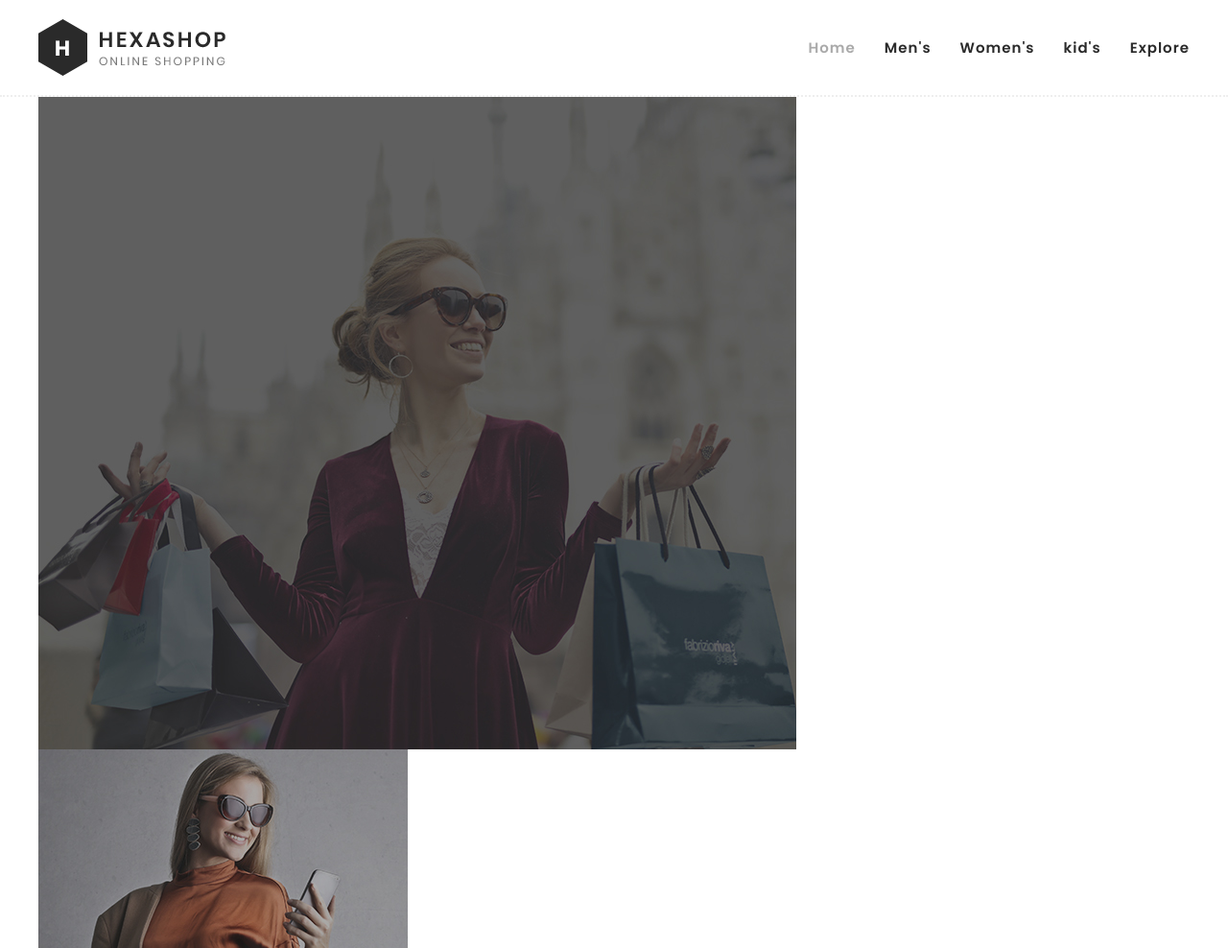
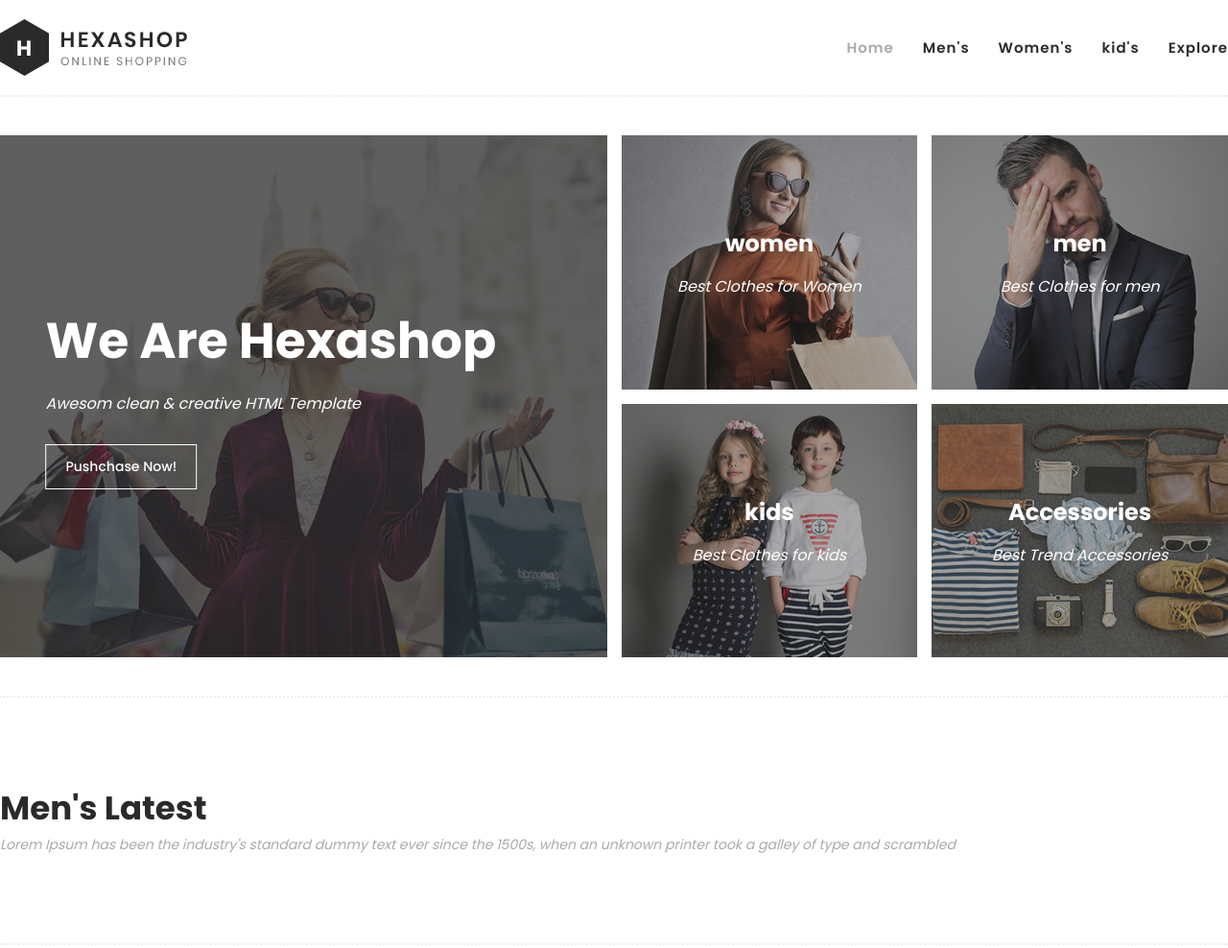
Before and after one commit to hyunjee0325/HEXA_website, a plain HTML site: page index.html in a window 1280 px wide. Shown: the top 988 px of the page at 96% size. Drawn offline with Linux system fonts and the light colour scheme.

Commit message:
섹션 작업중

```diff
--- a/css/common.css
+++ b/css/common.css
@@ -3,33 +3,72 @@
 root
 ---------------------------------------------
 */
-:root{
+:root {
   /* font */
-  --f-m-color : #2a2a2a;
-  --f-g-color : #aaa;
-  --f-n-size : .9375rem;
-
+  --f-m-color: #2a2a2a;
+  --f-g-color: #aaa;
+  --f-n-size: 0.9375rem;
 
   /* color */
-  --bg-color : #2a2a2a;
-
+  --bg-color: #2a2a2a;
 
   /* element interval */
-  --el-s-interval : 1.875rem;
- }
+  --el-s-interval: 1.875rem;
+}
 
- /*
+/*
 ---------------------------------------------
 container - fit center element
 ---------------------------------------------
 */
-.container{
-  width: 1200px;
+.container {
+  width: 100%;
+  max-width: 1280px;
   height: auto;
   margin: auto;
 }
 
+/* Sub Section Padding */
+.sub-section {
+  padding: 5.625rem 0;
+}
+
 /* dot button */
-.dot-bottom{
+.dot-bottom {
   border-bottom: 2px dotted #eee;
 }
+
+/* common button style */
+.common-btn {
+  font-size: 0.875rem;
+  border: 1px solid #fff;
+  font-weight: 500;
+  color: #fff;
+  width: fit-content;
+  padding: 0.75rem 1.25rem;
+  transition: all 0.4s;
+}
+
+.common-btn:hover {
+  color: var(--f-m-color);
+  background: #fff;
+}
+
+/* Section Title style */
+.section-title {
+  width: 100%;
+  height: auto;
+}
+
+.section-title h3 {
+  font-size: 2.125rem;
+  font-weight: 700;
+  color: var(--f-m-color);
+}
+
+.section-title p {
+  font-size: 0.875rem;
+  color: var(--f-g-color);
+  font-style: italic;
+  font-weight: 400;
+}
--- a/css/custom.css
+++ b/css/custom.css
@@ -1,35 +1,153 @@
-.wrapper{
+.wrapper {
   width: 100%;
   height: auto;
 }
 
 /* header style */
-header{
+header {
   width: 100%;
   height: auto;
   padding: 1.25rem 0;
 }
 
-header .container{
+header .container {
   display: flex;
   justify-content: space-between;
   align-items: center;
 }
 
-header .navi{
+header .navi {
   display: flex;
   column-gap: var(--el-s-interval);
 }
 
-header .navi a{
+header .navi a {
   font-weight: 600;
   font-size: var(--f-n-size);
   letter-spacing: 1px; /* 글자와 글자 사이의 간격 */
   color: var(--f-m-color);
-  transition: all .4s;
+  transition: all 0.4s;
 }
 
 header .navi a:hover,
-header .navi li.active a{
+header .navi li.active a {
   color: var(--f-g-color);
 }
+
+/* Hero Section Style */
+.hero {
+  padding: 2.5rem 0;
+}
+
+.hero .container {
+  display: flex;
+  column-gap: 0.9375rem;
+}
+
+.hero .container img {
+  width: 100%;
+  height: 100%;
+}
+
+.hero .container .left-side,
+.hero .container .right-side {
+  width: 50%;
+  position: relative;
+}
+
+.hero .container .right-side {
+  display: flex;
+  flex-wrap: wrap;
+  gap: 0.9375rem;
+}
+
+.hero .container .right-side > div {
+  width: calc(50% - 0.4688rem);
+  position: relative;
+}
+
+.hero .left-side .inside-txt {
+  position: absolute;
+  color: #ffffff; /* a태그와 input태그는 색상 상속 안됨 */
+  width: 85%;
+  height: 100%;
+  left: 50%;
+  transform: translateX(-50%);
+  display: flex;
+  flex-direction: column;
+  justify-content: center;
+}
+
+.hero .left-side .inside-txt h4 {
+  font-size: 3.25rem;
+  font-weight: 700;
+}
+
+.hero .left-side .inside-txt span {
+  font-style: italic;
+  font-weight: 400;
+  margin: 0.875rem 0 1.875rem;
+}
+
+.hero .right-side .inside-grid-txt {
+  position: absolute;
+  width: 100%;
+  height: 100%;
+  display: flex;
+  flex-direction: column;
+  justify-content: center;
+  align-items: center;
+  row-gap: 0.9375rem;
+  color: #ffffff;
+}
+
+.hero .right-side .inside-grid-txt h4 {
+  font-size: 1.5rem;
+  font-weight: 700;
+}
+
+.hero .right-side .inside-grid-txt span {
+  font-style: italic;
+}
+
+.hero .right-side .hover-box {
+  position: absolute;
+  width: 90%;
+  height: 90%;
+  background: rgba(
+    42,
+    42,
+    42,
+    0.9
+  ); /* a(알파값)이 투명도이며, 자식요소에게 상속안됨 */
+  color: #fff;
+  z-index: 999; /* static이 아닌 포지션 요소가 겹쳤을 때 높은 숫자가 위로 올라감 */
+  _opacity: 0.9; /* 투명도조절: 0~1상의 값 - 자식에게 상속됨*/
+  top: 50%;
+  left: 50%;
+  transform: translate(-50%, -50%);
+  display: flex;
+  flex-direction: column;
+  align-items: center;
+  justify-content: center;
+  padding: 0.75rem;
+  opacity: 0; /* 사라지는 효과로 사용할 겨우 요소는 그대로 남고 보이지 안게 된다. 이럴 경우visibility 속성의 값을  hidden, visible로 변경하여 이용한다*/
+  visibility: hidden;
+  transition: all 0.4s;
+}
+
+.hero .right-side .hover-box h4 {
+  font-size: 1.25rem;
+}
+
+.hero .right-side .hover-box span {
+  text-align: center;
+  font-size: 0.875rem;
+  padding: 0.755rem 0;
+  font-weight: 300;
+}
+
+.hero .container .right-side > div:hover .hover-box {
+  opacity: 1;
+  visibility: visible;
+}
--- a/index.html
+++ b/index.html
@@ -36,24 +36,72 @@
     <section class="hero dot-bottom">
       <div class="container">
         <div class="left-side">
+          <div class="inside-txt"><h4>We Are Hexashop</h4>
+          <span>Awesom clean & creative HTML Template</span>
+        <a href="#" class="common-btn">Pushchase Now!</a></div>
           <img src="images/left-banner-image.jpg" alt="landing image">
         </div>
         <div class="right-side">
           <div class="right-grid-1">
+            <div class="hover-box">
+              <h4>women</h4>
+              <span>Lorem Ipsum is simply dummy text of the</span>
+              <a href="#" class="common-btn">Discover More</a>
+            </div>
+            <div class="inside-grid-txt">
+              <h4>women</h4>
+              <span>Best Clothes for Women</span>
+            </div>
             <img src="images/baner-right-image-01.jpg" alt="banner image">
           </div>
           <div class="right-grid-2">
+            <div class="hover-box">
+              <h4>men</h4>
+              <span>Lorem Ipsum is simply dummy text of the</span>
+              <a href="#" class="common-btn">Discover More</a>
+            </div>
+            <div class="inside-grid-txt">
+              <h4>men</h4>
+              <span>Best Clothes for men</span>
+            </div>
             <img src="images/baner-right-image-02.jpg" alt="banner image">
           </div>
           <div class="right-grid-3">
+            <div class="hover-box">
+              <h4>kids</h4>
+              <span>Lorem Ipsum is simply dummy text of the</span>
+              <a href="#" class="common-btn">Discover More</a>
+            </div>
+            <div class="inside-grid-txt">
+              <h4>kids</h4>
+              <span>Best Clothes for kids</span>
+            </div>
             <img src="images/baner-right-image-03.jpg" alt="banner image">
           </div>
           <div class="right-grid-4">
+            <div class="hover-box">
+              <h4>accessories</h4>
+              <span>Lorem Ipsum is simply dummy text of the</span>
+              <a href="#" class="common-btn">Discover More</a>
+            </div>
+            <div class="inside-grid-txt">
+              <h4>Accessories</h4>
+              <span>Best Trend Accessories</span>
+            </div>
             <img src="images/baner-right-image-04.jpg" alt="banner image">
           </div>
         </div>
       </div>
     </section>
   </div>
+
+    <section class="sub-section dot-bottom men-slider">
+      <div class="container">
+        <div class="section-title">
+          <h3>Men's Latest</h3>
+          <p>Lorem Ipsum has been the industry's standard dummy text ever since the 1500s, when an unknown printer took a galley of type and scrambled</p>
+        </div>
+      </div>
+    </section>
 </body>
 </html>
```
Also changed, not shown: 1 other file.
